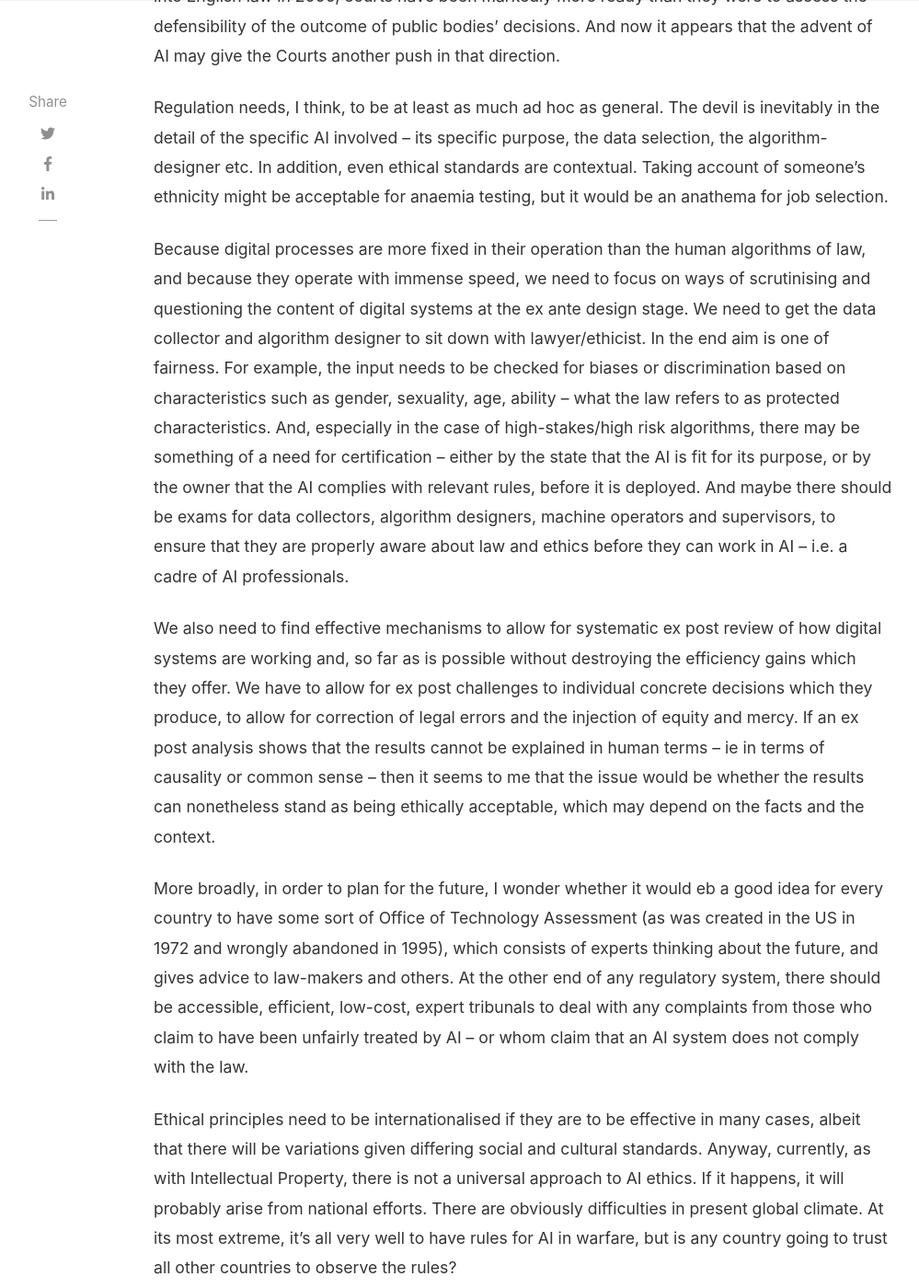
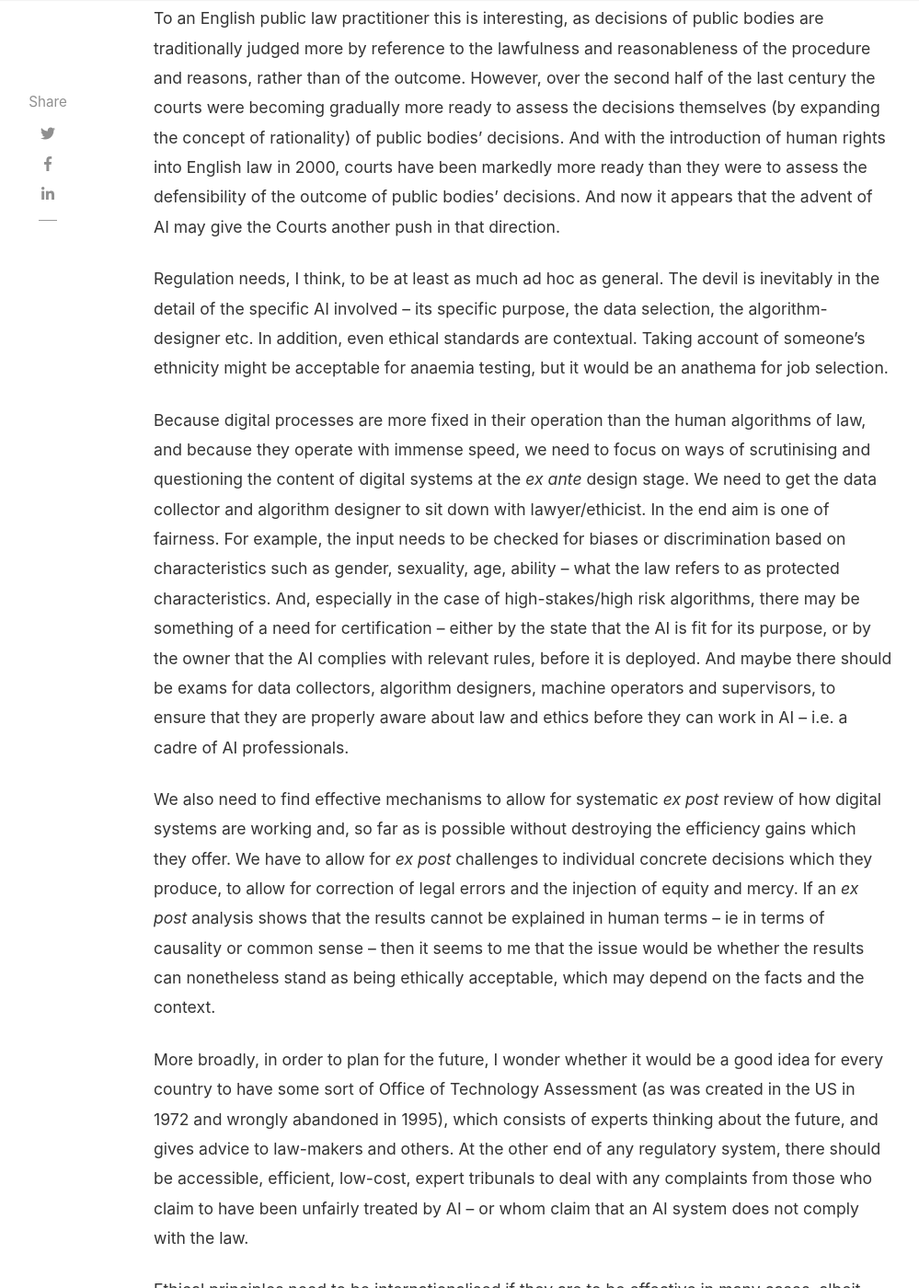
Before and after one commit to kasnder/aireg, a Jekyll site: the page built from _posts/2022-06-30-introduction.md, in a window 1280 px wide and 1400 px high, scrolled down 8027 px. Shown: the whole window at 92% size, without its empty margins (118-1117 px from the left). Built offline with Jekyll 4.4.1, drawn with Linux system fonts in a browser that asks for light colours; nearby versions of some CDN libraries; some of the changed text lies outside the part shown.

Commit message:
Minor edits to David's talk

```diff
--- a/_config.yml
+++ b/_config.yml
@@ -17,8 +17,6 @@ authors:
     name: Konrad Kollnig
     display_name: Konrad Kollnig
     avatar: 'assets/images/konrad.jpg'
-    #gravatar: e56154546cf4be74e393c62d1ae9f9d4
-    #email: wowthemesnet@gmail.com
     web: https://kollnig.net
     twitter: https://twitter.com/FascinatingTech
     description: "PhD Student, Department of Computer Science, University of Oxford"
@@ -26,19 +24,12 @@ authors:
     name: Tess Buckley
     display_name: Tess Buckley
     avatar: 'assets/images/tess.jpg'
-    #gravatar: b1cc14991db7a456fcd761680bbc8f81
-    #email: wowthemesnet@gmail.com
     web: https://www.linkedin.com/in/tess-buckley-a9580b166/
-    #twitter: https://twitter.com/wowthemesnet
     description: "Governor and Members Council Chair at Goodenough College. Philosophy and Artificial Intelligence MA Candidate."
   david:
     name: David Neuberger
     display_name: David Neuberger
-    #avatar: 'assets/images/david.jpg'
-    #gravatar: e56154546cf4be74e393c62d1ae9f9d4
-    #email: wowthemesnet@gmail.com
-    #web: https://kollnig.net
-    #twitter: https://twitter.com/FascinatingTech
+    avatar: 'assets/images/david.jpg'
     description: "English Judge and Former President of the UK Supreme Court"
 
 # Plugins
--- a/_posts/2022-06-30-introduction.md
+++ b/_posts/2022-06-30-introduction.md
@@ -31,7 +32,7 @@ There are other problems. Coding algorithms can lead to a freezing of relationsh
 
 There are more subtle problems too. If we reach a stage where almost everything we do is overseen by AI and effectively regulated through AI, we will have reached the ultimate world of box-ticking (I suppose it would be black box-ticking). Our sense of right and wrong, even our sense of identity and dignity, will not merely be challenged, but will effectively be at risk of withering away. And, uncomfortable though it might be for an ex-judge to admit it, it is essential that human life includes the opportunity to break the rules. After all, the whole basis of evolution is that things go wrong. And of course, AI also gives rise to monopoly and IP problems.
 
-These problems will have to be dealt with, indeed are already being dealt with, by legislators, regulators, and judges. Jamie Susskind has said in his recent book The Digital Republic, that the principle aims of regulation of AI are (i) to make technology answerable, (ii) to disperse it (iii) to restrain it, (iv) to ensure that it reflects the moral and ethical values of society, and (v) to ensure that it complies with the law.
+These problems will have to be dealt with, indeed are already being dealt with, by legislators, regulators, and judges. Jamie Susskind has said in his recent book *The Digital Republic*, that the principle aims of regulation of AI are (i) to make technology answerable, (ii) to disperse it (iii) to restrain it, (iv) to ensure that it reflects the moral and ethical values of society, and (v) to ensure that it complies with the law.
 
 Many aspects of these aims can be addressed by answering the overriding problem of how we ensure that AI produces ethical and legal outcomes in an ethical and legal way. As the 2019 report of the Institute of Electrical and Electronics Engineers, IEEE, Ethically Aligned Designs, says “If machines engage in human communities as quasi-autonomous agents, then they must be expected to follow the community’s social and moral norms” and “different types of technical embodiments will demand different sets of norms”, and accordingly those designing, developing, using, maintaining, distributing and decommissioning AI should ask “key ethical questions” as part of risk impact assessment.
 
@@ -67,19 +68,19 @@ Apart from liability for damage, there is the at least equally important questio
 
 The approach to legislation and regulation should involve these  three primary factors. Fairness requires that AI must if possible be held at least to same standards as human decisions. Explainability is the ability to communicate to any end-user in plain language elements relevant to an AI system, including data, algorithms, the business models and outcomes. It includes traceability, which means keeping records. Accountability requires both process, and outcome, transparency. Nonetheless, when it comes to AI, full transparency in every case is neither possible (because of the black box problem) nor desirable (as sometimes it is right for the public not to know). However, whatever the position in relation to individual cases, AI companies should produce transparency reports.
 
-It seems obvious that a victim of a wrong or arguably wrong decision is entitled to an explanation as to why the decision was arrived at, but that is also true not merely of weird, or at least apparently weird, decisions (which we will, I suspect increasingly get with AI and ML). Explanations are also needed to make sure that rights are not being infringed by the process. Article 22 of the EU’s GDPR 2016 provides that a “data subject “has the right “not to be subject to a decision based solely in automated processing, including profiling, which produces a legal effect concerning him or her or similarly affects him or her”, which I think would be too high a perfectionist hurdle if it is intended to apply in every case.  And 2020/2021 EU Papers suggest a more realistic approach – dividing AI into “high risk” and “non-high risk” categories, and implying that lower standards would apply to the latter category. And the Singapore approach accepts black box decisions where unavoidable and concentrates in such cases on ex post testing- i.e. judging by the decision itself, rather than also by reference to the decision-making process.
+It seems obvious that a victim of a wrong or arguably wrong decision is entitled to an explanation as to why the decision was arrived at, but that is also true not merely of weird, or at least apparently weird, decisions (which we will, I suspect increasingly get with AI and ML). Explanations are also needed to make sure that rights are not being infringed by the process. Article 22 of the EU’s GDPR 2016 provides that a “data subject “has the right “not to be subject to a decision based solely in automated processing, including profiling, which produces a legal effect concerning him or her or similarly affects him or her”, which I think would be too high a perfectionist hurdle if it is intended to apply in every case.  And 2020/2021 EU Papers suggest a more realistic approach – dividing AI into “high risk” and “non-high risk” categories, and implying that lower standards would apply to the latter category. And the Singapore approach accepts black box decisions where unavoidable and concentrates in such cases on *ex post* testing- i.e. judging by the decision itself, rather than also by reference to the decision-making process.
 
 To an English public law practitioner this is interesting, as decisions of public bodies are traditionally judged more by reference to the lawfulness and reasonableness of the procedure and reasons, rather than of the outcome. However, over the second half of the last century the courts were becoming gradually more ready to assess the decisions themselves (by expanding the concept of rationality) of public bodies’ decisions. And with the introduction of human rights into English law in 2000, courts have been markedly more ready than they were to assess the defensibility of the outcome of public bodies’ decisions. And now it appears that the advent of AI may give the Courts another push in that direction.
 
 Regulation needs, I think, to be at least as much ad hoc as general. The devil is inevitably in the detail of the specific AI involved – its specific purpose, the data selection, the algorithm-designer etc. In addition, even ethical standards are contextual. Taking account of someone’s ethnicity might be acceptable for anaemia testing, but it would be an anathema for job selection.
 
-Because digital processes are more fixed in their operation than the human algorithms of law, and because they operate with immense speed, we need to focus on ways of scrutinising and questioning the content of digital systems at the ex ante design stage.  We need to get the data collector and algorithm designer to sit down with lawyer/ethicist. In the end aim is one of fairness. For example, the input needs to be checked for biases or discrimination based on characteristics such as gender, sexuality, age, ability – what the law refers to as protected characteristics. And, especially in the case of high-stakes/high risk algorithms, there may be something of a need for certification – either by the state that the AI is fit for its purpose, or by the owner that the AI complies with relevant rules, before it is deployed. And maybe there should be exams for data collectors, algorithm designers, machine operators and supervisors, to ensure that they are properly aware about law and ethics before they can work in AI – i.e. a cadre of AI professionals.
+Because digital processes are more fixed in their operation than the human algorithms of law, and because they operate with immense speed, we need to focus on ways of scrutinising and questioning the content of digital systems at the *ex ante* design stage.  We need to get the data collector and algorithm designer to sit down with lawyer/ethicist. In the end aim is one of fairness. For example, the input needs to be checked for biases or discrimination based on characteristics such as gender, sexuality, age, ability – what the law refers to as protected characteristics. And, especially in the case of high-stakes/high risk algorithms, there may be something of a need for certification – either by the state that the AI is fit for its purpose, or by the owner that the AI complies with relevant rules, before it is deployed. And maybe there should be exams for data collectors, algorithm designers, machine operators and supervisors, to ensure that they are properly aware about law and ethics before they can work in AI – i.e. a cadre of AI professionals.
 
-We also need to find effective mechanisms to allow for systematic ex post review of how digital systems are working and, so far as is possible without destroying the efficiency gains which they offer. We have to allow for ex post challenges to individual concrete decisions which they produce, to allow for correction of legal errors and the injection of equity and mercy. If an ex post analysis shows that the results cannot be explained in human terms – ie in terms of causality or common sense – then it seems to me that the issue would be whether the results can nonetheless stand as being ethically acceptable, which may depend on the facts and the context.
+We also need to find effective mechanisms to allow for systematic *ex post* review of how digital systems are working and, so far as is possible without destroying the efficiency gains which they offer. We have to allow for *ex post* challenges to individual concrete decisions which they produce, to allow for correction of legal errors and the injection of equity and mercy. If an *ex post* analysis shows that the results cannot be explained in human terms – ie in terms of causality or common sense – then it seems to me that the issue would be whether the results can nonetheless stand as being ethically acceptable, which may depend on the facts and the context.
 
-More broadly, in order to plan for the future, I wonder whether it would eb a good idea for every country to have some sort of Office of Technology Assessment (as was created in the US in 1972 and wrongly abandoned in 1995), which consists of experts thinking about the future, and gives advice to law-makers and others. At the other end of any regulatory system, there should be accessible, efficient, low-cost, expert tribunals to deal with any complaints from those who claim to have been unfairly treated by AI – or whom claim that an AI system does not comply with the law.
+More broadly, in order to plan for the future, I wonder whether it would be a good idea for every country to have some sort of Office of Technology Assessment (as was created in the US in 1972 and wrongly abandoned in 1995), which consists of experts thinking about the future, and gives advice to law-makers and others. At the other end of any regulatory system, there should be accessible, efficient, low-cost, expert tribunals to deal with any complaints from those who claim to have been unfairly treated by AI – or whom claim that an AI system does not comply with the law.
 
-Ethical principles need to be internationalised if they are to be effective in many cases, albeit that there will be variations given differing social and cultural standards. Anyway, currently, as with Intellectual Property, there is not a universal approach to AI ethics. If it happens, it will probably arise from national efforts. There are obviously difficulties in present global climate. At its most extreme, it’s all very well to have rules for AI in warfare, but is any country going to trust all other countries to observe the rules?
+Ethical principles need to be internationalised if they are to be effective in many cases, albeit that there will be variations given differing social and cultural standards. Anyway, currently, as with Intellectual Property, there is not a universal approach to AI ethics. If it happens, it will probably arise from national efforts. There are obviously difficulties in the present global climate. At its most extreme, it’s all very well to have rules for AI in warfare, but is any country going to trust all other countries to observe the rules?
 
 One other aspect which is very important, arguably more important than anything else, is education. As far as possible people should be protecting themselves rather than looking to the state to protect them. That is what human dignity and human autonomy requires. We should be educating the young – and indeed the old – to fend for themselves in the AI world just as in every other world in which they live and expect to live
 
```
Also changed, not shown: other parts of _posts/2022-06-30-introduction.md (+14 -13 lines), assets/images/david.jpg (added).
